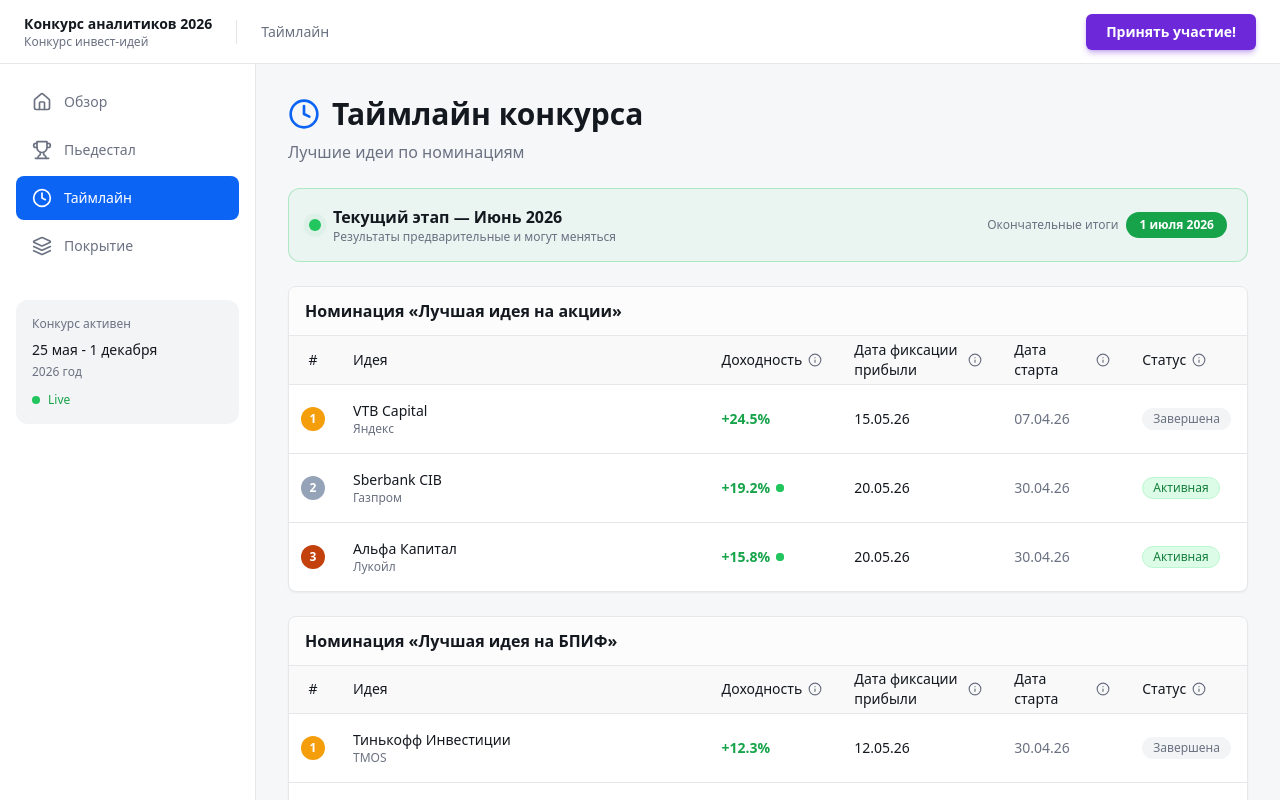
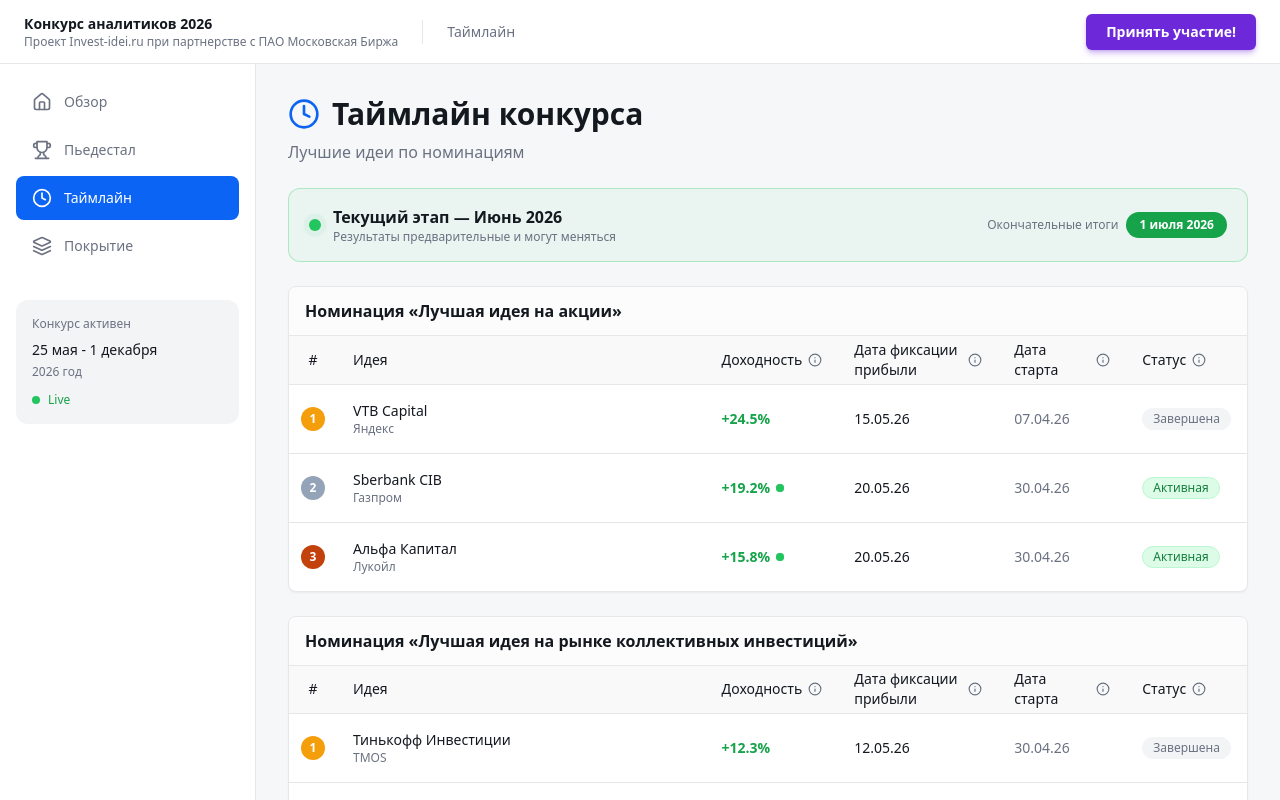
Before and after one commit to JohnyD2042/v0-InvestIdei-contest, a Next.js app: page /timeline in a window 1280 px wide. Built offline with nearby package versions, Linux system fonts and the light colour scheme.

Commit message:
feat: update project titles and banners
Update project title, award names, and banner across Review and Timeline sections.

```diff
--- a/app/page.tsx
+++ b/app/page.tsx
@@ -173,7 +173,7 @@ export default function Dashboard() {
         {/* Header */}
         <div>
           <h1 className="text-xl sm:text-3xl font-bold text-foreground text-balance">
-            Олимпиада Аналитиков 2026
+            Конкурс аналитиков 2026
           </h1>
           <p className="text-muted-foreground mt-1 sm:mt-2 text-sm sm:text-base text-pretty">
             Сделаем финансовую аналитику великой снова
@@ -325,7 +325,7 @@ export default function Dashboard() {
                     <path d="M 18 78 Q 18 42 46 30 L 84 12 Q 104 2 124 20 L 256 148 L 388 20 Q 408 2 428 12 L 466 30 Q 494 42 494 78 L 494 434 Q 494 470 466 482 L 428 500 Q 408 510 388 492 L 256 364 L 124 492 Q 104 510 84 500 L 46 482 Q 18 470 18 434 Z" fill="url(#gradBpif)"/>
                   </svg>
                   <div>
-                    <h3 className="font-medium text-foreground mb-1 text-lg">Лучшая идея по БПИФ</h3>
+                    <h3 className="font-medium text-foreground mb-1 text-lg">Лучшая идея на рынке коллективных инвестиций</h3>
                     <div className="text-xl font-bold text-fuchsia-400 whitespace-nowrap">
                       350 тыс. ₽
                     </div>
@@ -347,7 +347,7 @@ export default function Dashboard() {
                     <circle cx="256" cy="256" r="256" fill="url(#gradCircle)"/>
                   </svg>
                   <div>
-                    <h3 className="font-medium text-foreground mb-1 text-lg">Лучшая идея ОТС</h3>
+                    <h3 className="font-medium text-foreground mb-1 text-lg">Лучшая идея на внебиржевом рынке</h3>
                     <div className="text-xl font-bold text-orange-400 whitespace-nowrap">
                       50 тыс. ₽
                     </div>
@@ -417,7 +417,7 @@ export default function Dashboard() {
                   <span className="inline-flex items-center rounded-full bg-white/15 px-3 py-0.5 text-xs font-semibold text-white/90 uppercase tracking-wide">Для профучастников и блогеров</span>
                 </div>
                 <h2 className="text-xl md:text-2xl font-bold text-white leading-tight text-balance">
-                  Олимпиада Аналитиков 2026
+                  Открытый конкурс аналитики
                 </h2>
               </div>
             </div>
--- a/app/timeline/page.tsx
+++ b/app/timeline/page.tsx
@@ -50,7 +50,7 @@ const currentCategories: Category[] = [
     ],
   },
   {
-    name: "Номинация «Лучшая идея на БПИФ»",
+    name: "Номинация «Лучшая идея на рынке коллективных инвестиций»",
     icon: "butterfly",
     ideas: [
       { id: 4, rank: 1, analyst: "Тинькофф Инвестиции", stock: "TMOS", returnPercent: 12.3, closeDate: "12.05.26", startDate: "30.04.26", status: "closed", link: "#" },
@@ -59,7 +59,7 @@ const currentCategories: Category[] = [
     ],
   },
   {
-    name: "Номинация «Лучшая идея на ОТС»",
+    name: "Номинация «Лучшая идея на внебиржевом рынке»",
     icon: "circle",
     ideas: [
       { id: 7, rank: 1, analyst: "Ренессанс Капитал", stock: "Делимобиль", returnPercent: 31.4, closeDate: "10.05.26", startDate: "30.04.26", status: "closed", link: "#" },
@@ -86,7 +86,7 @@ const archiveData: MonthArchive[] = [
         ],
       },
       {
-        name: "Номинация «Лучшая идея на БПИФ»",
+        name: "Номинация «Лучшая идея на рынке коллективных инвестиций»",
         icon: "butterfly",
         ideas: [
           { id: 104, rank: 1, analyst: "Sberbank CIB", stock: "SBRB", returnPercent: 8.1, closeDate: "29.04.26", startDate: "02.04.26", status: "closed", link: "#" },
@@ -95,7 +95,7 @@ const archiveData: MonthArchive[] = [
         ],
       },
       {
-        name: "Номинация «Лучшая идея на ОТС»",
+        name: "Номинация «Лучшая идея на внебиржевом рынке»",
         icon: "circle",
         ideas: [
           { id: 107, rank: 1, analyst: "БКС Мир Инвестиций", stock: "Whoosh", returnPercent: 22.6, closeDate: "30.04.26", startDate: "01.04.26", status: "closed", link: "#" },
@@ -120,7 +120,7 @@ const archiveData: MonthArchive[] = [
         ],
       },
       {
-        name: "Номинация «Лучшая идея на БПИФ»",
+        name: "Номинация «Лучшая идея на рынке коллективных инвестиций»",
         icon: "butterfly",
         ideas: [
           { id: 204, rank: 1, analyst: "Финам", stock: "FXRL", returnPercent: 11.2, closeDate: "29.03.26", startDate: "02.03.26", status: "closed", link: "#" },
@@ -129,7 +129,7 @@ const archiveData: MonthArchive[] = [
         ],
       },
       {
-        name: "Номинация «Лучшая идея на ОТС»",
+        name: "Номинация «Лучшая идея на внебиржевом рынке»",
         icon: "circle",
         ideas: [
           { id: 207, rank: 1, analyst: "Тинькофф Инвестиции", stock: "Самокат", returnPercent: 28.5, closeDate: "30.03.26", startDate: "01.03.26", status: "closed", link: "#" },
--- a/components/dashboard-layout.tsx
+++ b/components/dashboard-layout.tsx
@@ -80,7 +80,7 @@ export function DashboardLayout({ children }: DashboardLayoutProps) {
             <SheetContent side="left" className="w-72 p-4">
               <div className="mb-6">
                 <span className="font-bold text-foreground text-base block">Конкурс аналитиков 2026</span>
-                <span className="text-xs text-muted-foreground block">Конкурс инвест-идей</span>
+                <span className="text-xs text-muted-foreground block">Проект Invest-idei.ru при партнерстве с ПАО Московская Биржа</span>
               </div>
               <SidebarContent />
 
@@ -98,7 +98,7 @@ export function DashboardLayout({ children }: DashboardLayoutProps) {
           <div>
             <span className="hidden sm:block font-bold text-foreground text-sm">Конкурс аналитиков 2026</span>
             <span className="sm:hidden font-bold text-foreground text-sm">Конкурс 2026</span>
-            <span className="text-xs text-muted-foreground block">Конкурс инвест-идей</span>
+            <span className="text-xs text-muted-foreground block">Проект Invest-idei.ru при партнерстве с ПАО Московская Биржа</span>
           </div>
           <div className="h-6 w-px bg-border mx-2 hidden md:block" />
           <div className="text-sm text-muted-foreground hidden md:block">
```
